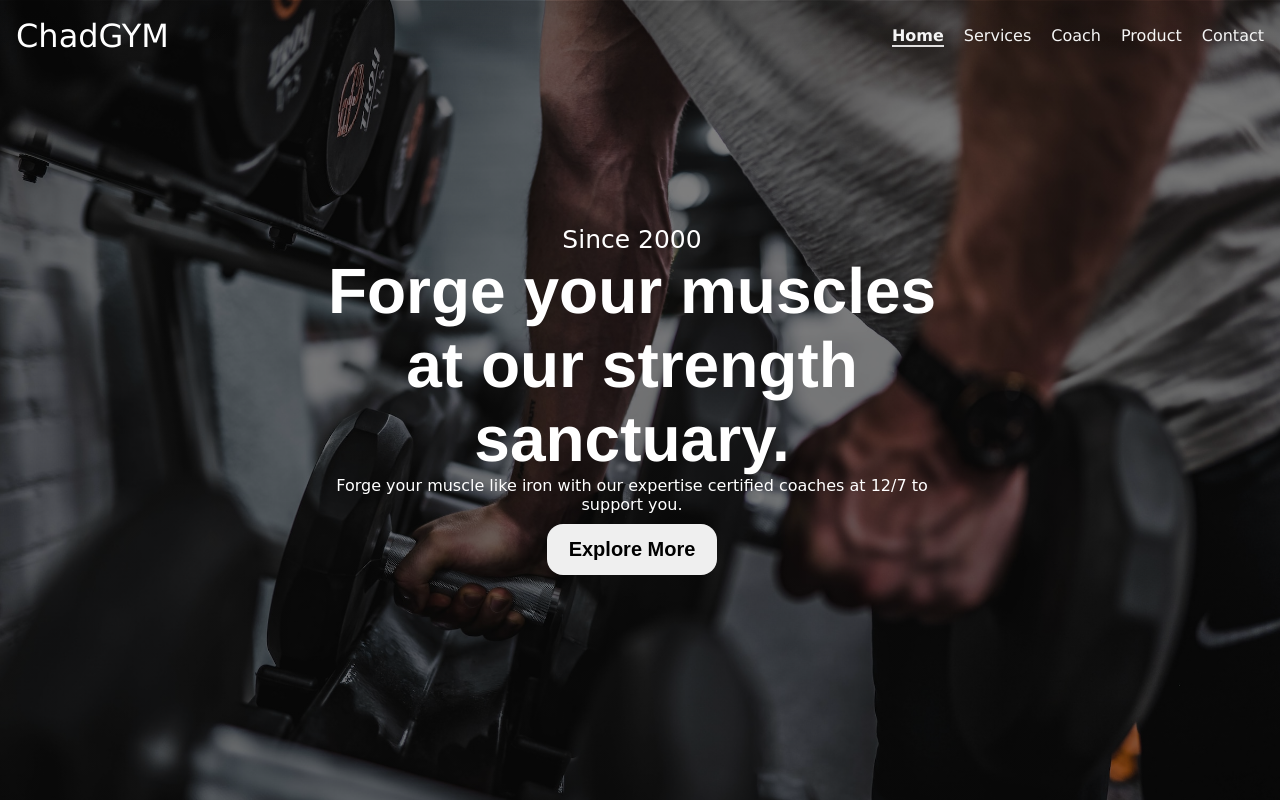
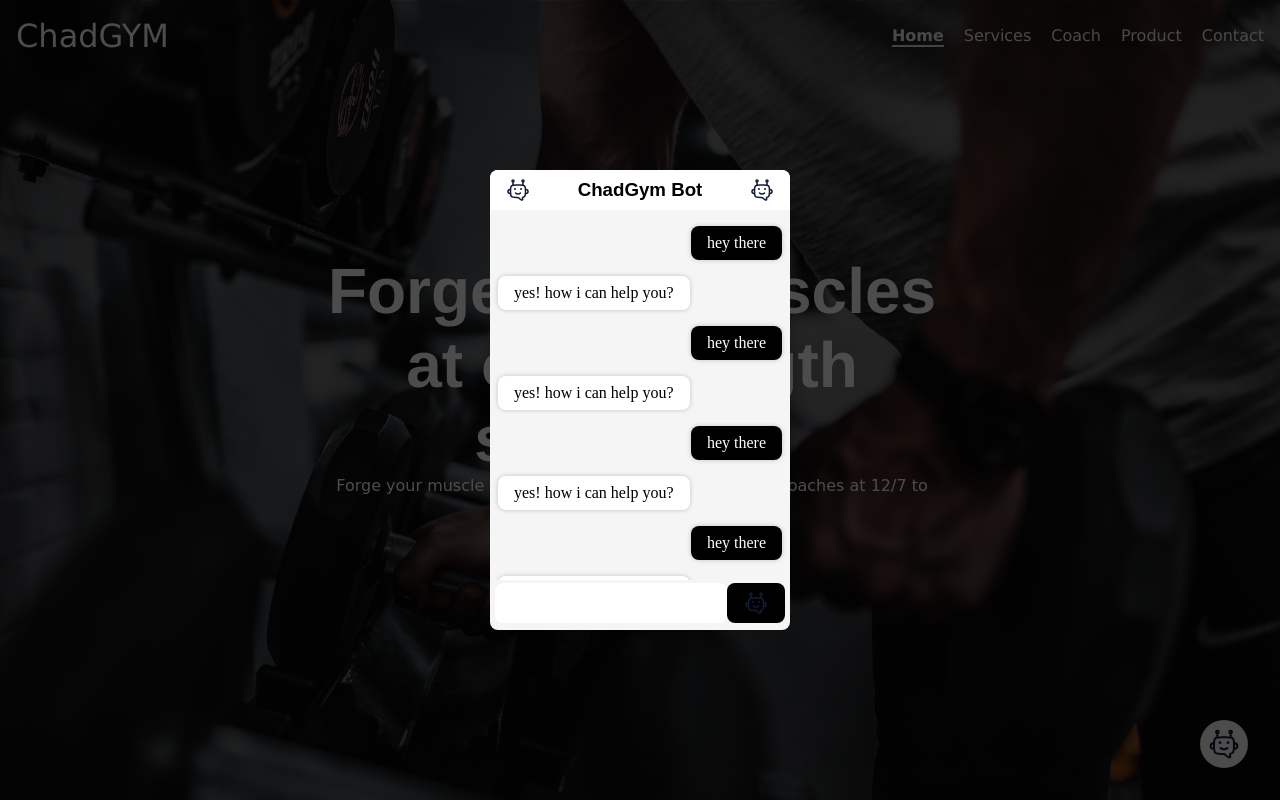
Before and after one commit to raiyanu/chad-gym, a plain HTML site: page index.html in a window 1280 px wide. Shown: the top 800 px of the page. Drawn offline with Linux system fonts and the light colour scheme.

Commit message:
feat(chatbot): created a chatbot

```diff
--- a/index.html
+++ b/index.html
@@ -1,6 +1,5 @@
-<!DOCTYPE html>
+<!doctype html>
 <html lang="en">
-
   <head>
     <meta charset="UTF-8" />
     <meta name="viewport" content="width=device-width, initial-scale=1.0" />
@@ -11,9 +10,72 @@
     <link rel="stylesheet" href="styles/card.css" />
     <link rel="stylesheet" href="styles/spec.css" />
     <link rel="stylesheet" href="styles/bottom.css" />
+    <link rel="stylesheet" href="./styles/chatbot.css" />
+    <script src="./js/chatbot.js"></script>
   </head>
 
   <body>
+    <div class="chatbot" id="chatbot" onclick="switch_chatbot()">
+      <img src="./assets/icons/bot.svg" alt="" />
+    </div>
+    <div class="chatbot-modal visible" id="chatbot-modal">
+      <div class="chat-container">
+        <div class="chat-header">
+          <img src="./assets/icons/bot.svg" alt="BOT" />
+          <h3>ChadGym Bot</h3>
+          <img
+            src="./assets/icons/bot.svg"
+            style="cursor: pointer"
+            alt="X"
+            onclick="switch_chatbot()"
+          />
+        </div>
+        <ul class="chat-message-container">
+          <li class="message-sent">
+            <p>hey there</p>
+          </li>
+          <li class="message-recieved">
+            <p>yes! how i can help you?</p>
+          </li>
+          <li class="message-sent">
+            <p>hey there</p>
+          </li>
+          <li class="message-recieved">
+            <p>yes! how i can help you?</p>
+          </li>
+          <li class="message-sent">
+            <p>hey there</p>
+          </li>
+          <li class="message-recieved">
+            <p>yes! how i can help you?</p>
+          </li>
+          <li class="message-sent">
+            <p>hey there</p>
+          </li>
+          <li class="message-recieved">
+            <p>yes! how i can help you?</p>
+          </li>
+          <li class="message-sent">
+            <p>hey there</p>
+          </li>
+          <li class="message-recieved">
+            <p>yes! how i can help you?</p>
+          </li>
+          <li class="message-sent">
+            <p>hey there</p>
+          </li>
+          <li class="message-recieved">
+            <p>yes! how i can help you?</p>
+          </li>
+        </ul>
+        <div class="send-message">
+          <input type="text" id="message-input" />
+          <button>
+            <img src="./assets/icons/bot.svg" alt="" />
+          </button>
+        </div>
+      </div>
+    </div>
     <section class="hero">
       <nav class="navbar">
         <h1 class="webname">ChadGYM</h1>
@@ -28,24 +90,24 @@
       <div class="hero-detail">
         <span class="date">Since 2000</span>
         <h1>Forge your muscles at our strength sanctuary.</h1>
-      <span class="intro">Forge your muscle like iron with our expertise certified coaches at
-        12/7 to support you.</span>
+        <span class="intro"
+          >Forge your muscle like iron with our expertise certified coaches at
+          12/7 to support you.</span
+        >
         <button>
-        Explore More
-        <svg height="16" viewBox="0 0 16 16" width="16" xmlns="http://www.w3.org/2000/svg">
-          <path
-            d="m8 0c-4.418 0-8 3.582-8 8s3.582 8 8 8 8-3.582 8-8-3.582-8-8-8zm6.8 9.5c0 .5-.7.66-2 1 .124-.589.206-1.277.229-1.98l2.001-.02c0 .36-.08.5-.16 1zm-13.6 0c-.1-.5-.15-.64-.2-1h2c.024.723.106 1.411.244 2.079-1.344-.419-2.044-.579-2.044-1.079zm0-3c0-.5.7-.66 2-1-.115.594-.187 1.284-.2 1.989l-2 .011c0-.36.08-.5.16-1zm7.3-1.5c1.13.013 2.226.107 3.298.277.047.643.165 1.41.201 2.199l-3.499.025v-2.5zm0-1v-2.94c1.17.27 2.2 1.47 2.84 3.15-.836-.116-1.819-.192-2.817-.21zm-1-2.94v2.94c-1.017.015-2.001.087-2.968.214.768-1.684 1.798-2.884 2.968-3.154zm0 3.94v2.5h-3.5c.031-.806.142-1.571.326-2.307.932-.08 2.035-.177 3.158-.193zm-3.5 3.5h3.5v2.5c-1.13-.013-2.226-.107-3.298-.277-.047-.643-.165-1.41-.201-2.199zm3.5 3.5v2.94c-1.17-.27-2.2-1.47-2.84-3.15.836.116 1.819.192 2.817.21zm1 2.94v-2.94c1.017-.015 2.001-.087 2.968-.214-.768 1.684-1.798 2.884-2.968 3.154zm0-3.94v-2.5h3.5c-.031.806-.142 1.571-.326 2.307-.932.08-2.035.177-3.158.193zm6.5-3.5h-2c-.024-.723-.106-1.411-.244-2.079 1.354.399 2.014.559 2.014 1.079.13.5.18.64.23 1zm-.7-2.59c-.506-.204-1.106-.38-1.726-.5-.361-1.019-.809-1.898-1.389-2.672 1.355.726 2.413 1.811 3.067 3.131zm-9.46-3.15c-.568.752-1.019 1.631-1.305 2.581-.699.189-1.299.365-1.874.593.751-1.39 1.823-2.475 3.139-3.156zm-3.11 9.33c.506.204 1.106.38 1.726.5.361 1.019.809 1.898 1.389 2.672-1.367-.722-2.436-1.807-3.097-3.131zm9.44 3.15c.564-.753 1.012-1.631 1.295-2.581.699-.189 1.299-.365 1.874-.593-.751 1.39-1.823 2.475-3.139 3.156z" />
-        </svg>
+          <a href="#Trainer" style="text-decoration: none; color: inherit"
+            >Explore More</a
+          >
         </button>
       </div>
     </section>
     <section class="card-gallery">
       <div class="about-head">
-      <h1>Trainers</h1>
+        <h1 id="Trainer">Trainers</h1>
         <hr />
         <span>Best certified Gym</span>
       </div>
-    <div class="card-container">
+      <div class="card-container" id="card-container">
         <div class="card">
           <img src="assets/gymcoach1.jpg" alt="" />
           <h2>The cardio expects</h2>
@@ -74,92 +136,123 @@
           <span>with 12 years of experience</span>
           <button>Get Appointment</button>
         </div>
-
       </div>
     </section>
     <section class="spec">
       <div class="about-head">
         <h1>OUR SPECIALITIES</h1>
-      <hr style="width:200px;" />
+        <hr style="width: 200px" />
         <span>What makes out gym better than others?</span>
       </div>
       <div class="spec-card-container">
         <div class="spec-card">
           <div class="spec-card-detail">
             <div class="arrow-up">
-            <svg style="height: 1.5rem; width: 2rem;display: block; margin: auto;"
-              enable-background="new 0 0 40 50" viewBox="0 0 20 20" xmlns="http://www.w3.org/2000/svg">
-              <path fill="white"
-                d="m16.9 13.4-4.2-4.2c-.4-.4-1-.4-1.4 0l-4.2 4.2c-.4.4-.4 1 0 1.4s1 .4 1.4 0l3.5-3.5 3.5 3.5c.2.2.4.3.7.3.3 0 .5-.1.7-.3.4-.4.4-1 0-1.4z" />
+              <svg
+                style="
+                  height: 1.5rem;
+                  width: 2rem;
+                  display: block;
+                  margin: auto;
+                "
+                enable-background="new 0 0 40 50"
+                viewBox="0 0 20 20"
+                xmlns="http://www.w3.org/2000/svg"
+              >
+                <path
+                  fill="white"
+                  d="m16.9 13.4-4.2-4.2c-.4-.4-1-.4-1.4 0l-4.2 4.2c-.4.4-.4 1 0 1.4s1 .4 1.4 0l3.5-3.5 3.5 3.5c.2.2.4.3.7.3.3 0 .5-.1.7-.3.4-.4.4-1 0-1.4z"
+                />
               </svg>
             </div>
-          <h3>Waiting for others to finish using dumbills so you can use it?</h3>
-          <p>not in our gym we got
-            more than 50 individual
-            dumbills so no any of
-            our clients wait for thier
-            turn,there is no room for
-            wait</p>
+            <h3>
+              Waiting for others to finish using dumbills so you can use it?
+            </h3>
+            <p>
+              not in our gym we got more than 50 individual dumbills so no any
+              of our clients wait for thier turn,there is no room for wait
+            </p>
           </div>
         </div>
         <div class="spec-card">
           <div class="spec-card-detail">
             <div class="arrow-up">
-            <svg style="height: 1.5rem; width: 2rem;display: block; margin: auto;"
-              enable-background="new 0 0 40 50" viewBox="0 0 20 20" xmlns="http://www.w3.org/2000/svg">
-              <path fill="white"
-                d="m16.9 13.4-4.2-4.2c-.4-.4-1-.4-1.4 0l-4.2 4.2c-.4.4-.4 1 0 1.4s1 .4 1.4 0l3.5-3.5 3.5 3.5c.2.2.4.3.7.3.3 0 .5-.1.7-.3.4-.4.4-1 0-1.4z" />
+              <svg
+                style="
+                  height: 1.5rem;
+                  width: 2rem;
+                  display: block;
+                  margin: auto;
+                "
+                enable-background="new 0 0 40 50"
+                viewBox="0 0 20 20"
+                xmlns="http://www.w3.org/2000/svg"
+              >
+                <path
+                  fill="white"
+                  d="m16.9 13.4-4.2-4.2c-.4-.4-1-.4-1.4 0l-4.2 4.2c-.4.4-.4 1 0 1.4s1 .4 1.4 0l3.5-3.5 3.5 3.5c.2.2.4.3.7.3.3 0 .5-.1.7-.3.4-.4.4-1 0-1.4z"
+                />
               </svg>
             </div>
-          <h3>Waiting for others to finish using dumbills so you can use it?</h3>
-          <p>not in our gym we got
-            more than 50 individual
-            dumbills so no any of
-            our clients wait for thier
-            turn,there is no room for
-            wait</p>
+            <h3>
+              Waiting for others to finish using dumbills so you can use it?
+            </h3>
+            <p>
+              not in our gym we got more than 50 individual dumbills so no any
+              of our clients wait for thier turn,there is no room for wait
+            </p>
           </div>
         </div>
         <div class="spec-card">
           <div class="spec-card-detail">
             <div class="arrow-up">
-            <svg style="height: 1.5rem; width: 2rem;display: block; margin: auto;"
-              enable-background="new 0 0 40 50" viewBox="0 0 20 20" xmlns="http://www.w3.org/2000/svg">
-              <path fill="white"
-                d="m16.9 13.4-4.2-4.2c-.4-.4-1-.4-1.4 0l-4.2 4.2c-.4.4-.4 1 0 1.4s1 .4 1.4 0l3.5-3.5 3.5 3.5c.2.2.4.3.7.3.3 0 .5-.1.7-.3.4-.4.4-1 0-1.4z" />
+              <svg
+                style="
+                  height: 1.5rem;
+                  width: 2rem;
+                  display: block;
+                  margin: auto;
+                "
+                enable-background="new 0 0 40 50"
+                viewBox="0 0 20 20"
+                xmlns="http://www.w3.org/2000/svg"
+              >
+                <path
+                  fill="white"
+                  d="m16.9 13.4-4.2-4.2c-.4-.4-1-.4-1.4 0l-4.2 4.2c-.4.4-.4 1 0 1.4s1 .4 1.4 0l3.5-3.5 3.5 3.5c.2.2.4.3.7.3.3 0 .5-.1.7-.3.4-.4.4-1 0-1.4z"
+                />
               </svg>
             </div>
-          <h3>Waiting for others to finish using dumbills so you can use it?</h3>
-          <p>not in our gym we got
-            more than 50 individual
-            dumbills so no any of
-            our clients wait for thier
-            turn,there is no room for
-            wait</p>
+            <h3>
+              Waiting for others to finish using dumbills so you can use it?
+            </h3>
+            <p>
+              not in our gym we got more than 50 individual dumbills so no any
+              of our clients wait for thier turn,there is no room for wait
+            </p>
           </div>
         </div>
-
       </div>
     </section>
     <section class="subscribe">
       <h1>SUBSCRIBE</h1>
       <span>Sign-up to our newsletter</span>
-    <input type="email" name="email" id="email" placeholder="email..">
+      <input type="email" name="email" id="email" placeholder="email.." />
       <button>Submit</button>
     </section>
     <footer>
       <div class="social">
         <a href="#">
-            <img src="assets/icons/facebook-fill-w.svg" alt="">
+          <img src="assets/icons/facebook-fill-w.svg" alt="" />
         </a>
         <a href="#">
-            <img src="assets/icons/instagram-alt-w.svg" alt="">
+          <img src="assets/icons/instagram-alt-w.svg" alt="" />
         </a>
         <a href="#">
-            <img src="assets/icons/linkedin-with-circle-w.svg" alt="">
+          <img src="assets/icons/linkedin-with-circle-w.svg" alt="" />
         </a>
         <a href="#">
-            <img src="assets/icons/social-instagram.svg" alt="">
+          <img src="assets/icons/social-instagram.svg" alt="" />
         </a>
       </div>
       <div class="extra-link">
@@ -169,5 +262,4 @@
       </div>
     </footer>
   </body>
-
 </html>
--- /dev/null
+++ b/js/chatbot.js
@@ -0,0 +1,76 @@
+function switch_chatbot() {
+  document.getElementById("chatbot-modal").classList.toggle("visible");
+}
+
+document.addEventListener("DOMContentLoaded", function () {
+  // Create a new list item
+  var newMessage = document.createElement("li");
+  newMessage.className = "message-sent"; // You can change this to 'message-received' if needed
+
+  // Create a new paragraph element and add text content
+  var newParagraph = document.createElement("p");
+  newParagraph.textContent = "This is a new message!";
+
+  // Append the paragraph to the list item
+  newMessage.appendChild(newParagraph);
+
+  // Append the new list item to the existing list
+  document.querySelector(".chat-message-container").appendChild(newMessage);
+});
+
+document.addEventListener("DOMContentLoaded", function () {
+  // Get references to the input and button elements
+  var inputField = document.querySelector(".send-message input");
+  var sendButton = document.querySelector(".send-message button");
+  var chatContainer = document.querySelector(".chat-message-container");
+  function message() {
+    // Get the value of the input field
+    var messageText = inputField.value;
+
+    // Check if the input field is not empty
+    if (messageText.trim() !== "") {
+      // Create a new list item
+      var newMessage = document.createElement("li");
+      newMessage.className = "message-sent";
+
+      // Create a new paragraph element and add the message text
+      var newParagraph = document.createElement("p");
+      newParagraph.textContent = messageText;
+
+      // Append the paragraph to the list item
+      newMessage.appendChild(newParagraph);
+
+      let response = document.createElement("li");
+      response.className = "message-recieved";
+      let responseText = document.createElement("p");
+      if (messageText.includes("hello")) {
+        responseText.textContent = "Hello! How are you?";
+      } else if (messageText === "clear") {
+        chatContainer.innerHTML = "";
+      } else if (messageText == "exit") {
+        switch_chatbot();
+      } else {
+        responseText.textContent = "sorry i dont understand your!?";
+      }
+      if (messageText !== "clear" && messageText !== "exit") {
+        // Append the new list item to the existing list
+        document
+          .querySelector(".chat-message-container")
+          .appendChild(newMessage);
+        // Clear the input field after sending the message
+        response.appendChild(responseText);
+        document.querySelector(".chat-message-container").appendChild(response);
+        chatContainer.scrollTop = chatContainer.scrollHeight;
+      }
+      inputField.value = "";
+    }
+  }
+  // Add a click event listener to the button
+  sendButton.addEventListener("click", message);
+  var inputField = document.getElementById("message-input");
+  inputField.addEventListener("keypress", function (event) {
+    if (event.key === "Enter") {
+      message();
+    }
+  });
+});
--- /dev/null
+++ b/styles/chatbot.css
@@ -0,0 +1,125 @@
+.chatbot {
+  position: fixed;
+  bottom: 2rem;
+  right: 2rem;
+  background-color: rgb(255, 255, 255);
+  z-index: 999;
+  border-radius: 50%;
+  padding: 0.5rem;
+  aspect-ratio: 1/1;
+  cursor: pointer;
+  height: 3rem;
+  width: 3rem;
+}
+.chatbot img {
+  height: 2rem;
+  width: 2rem;
+  aspect-ratio: 1/1;
+  object-fit: contain;
+}
+.chatbot-modal {
+  z-index: 9999;
+  position: fixed;
+  height: 100vh;
+  height: 100dvh;
+  width: 100vw;
+  background: rgba(0, 0, 0, 0.7);
+  top: 0;
+  right: 0;
+  display: none;
+  align-items: center;
+  justify-content: center;
+}
+.chat-container {
+  height: 460px;
+  max-height: 100vh;
+  max-height: 100dvh;
+  width: 300px;
+  max-width: 100vw;
+  background-color: whitesmoke;
+  border-radius: 0.5rem;
+}
+.chat-header {
+  display: flex;
+  align-items: center;
+  justify-content: space-between;
+  background-color: rgb(255, 255, 255);
+  padding: 0.5rem 1rem;
+  border-radius: 0.5rem 0.5rem 0 0;
+  gap: 2rem;
+  height: 40px;
+}
+.chat-header h3 {
+  color: rgb(0, 0, 0);
+  font-weight: 600;
+  font-family: "Poppins", sans-serif;
+}
+.chat-message-container {
+  height: 370px;
+  overflow-y: scroll;
+  padding: 1rem 0.5rem;
+}
+.chat-message-container::-webkit-scrollbar {
+  width: 0.5rem;
+}
+.chat-message-container li {
+  list-style: none;
+  margin-bottom: 1rem;
+}
+.message-sent,
+.message-recieved {
+  display: flex;
+  width: 100%;
+  border-radius: 0.5rem;
+}
+.message-recieved p,
+.message-sent p {
+  border-radius: 0.5rem;
+  box-shadow: 0 0 5px rgba(0, 0, 0, 0.2);
+}
+.message-sent p {
+  text-align: right;
+  background: black;
+  color: white;
+  padding: 0.5rem 1rem;
+  margin-left: auto;
+}
+.message-recieved p {
+  text-align: left;
+  background: white;
+  color: black;
+  padding: 0.5rem 1rem;
+}
+.visible {
+  display: flex;
+}
+.send-message {
+  width: 100%;
+  height: 45px;
+  display: flex;
+  align-items: center;
+  justify-content: space-between;
+  padding: 1px 5px;
+}
+.send-message input {
+  width: 80%;
+  height: 40px;
+  border-radius: 0.5rem;
+  border: none;
+  outline: none;
+  padding: 0.5rem 1rem;
+  font-family: "Poppins", sans-serif;
+}
+.send-message button {
+  width: 20%;
+  height: 40px;
+  border-radius: 0.5rem;
+  border: none;
+  outline: none;
+  background-color: black;
+  color: white;
+  font-family: "Poppins", sans-serif;
+  cursor: pointer;
+  display: grid;
+  place-items: center;
+}
```
Also changed, not shown: styles/style.css (+6 -4 lines), assets/icons/bot.svg (added). Lines whose indentation alone changed are shown as unchanged.
